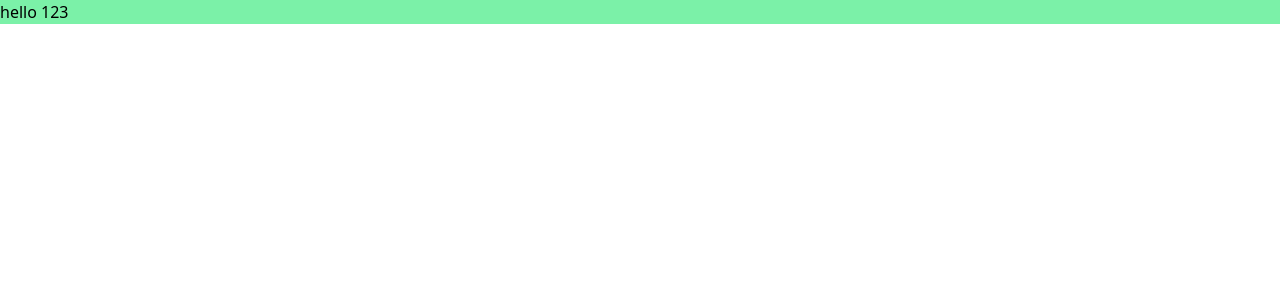
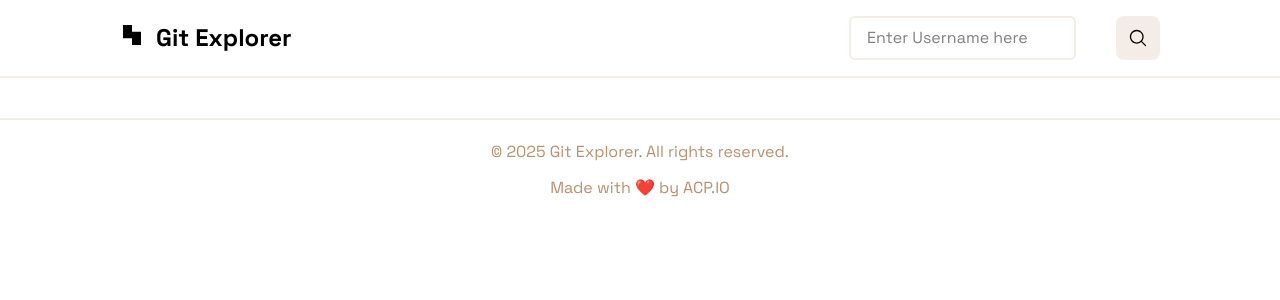
Before and after one commit to aradhyacp/github-profile-scraper, a React (Vite) app: page / in a window 1280 px wide. Shown: the top 300 px of the page. Built offline with nearby package versions, Linux system fonts and the light colour scheme.

Commit message:
added header and footer

```diff
--- a/src/App.jsx
+++ b/src/App.jsx
@@ -1,10 +1,15 @@
 import { useState } from 'react'
 import './App.css'
+import Header from './components/Header'
+import Footer from './components/Footer'
 
 function App() {
 
   return (
-    <div className="bg-green-300">hello 123</div>
+    <div className="">
+      <Header/>
+      <Footer/>
+    </div>
   )
 }
 
--- /dev/null
+++ b/src/components/Footer.jsx
@@ -0,0 +1,12 @@
+import React from 'react'
+
+const Footer = () => {
+  return (
+    <div className='flex border-t-2 border-[#f4ede7] mt-10 flex-col items-center w-full gap-3 text-[#b7906e]'>
+        <div className="mt-5">© 2025 Git Explorer. All rights reserved.</div>
+        <div className="">Made with ❤️ by ACP.IO</div>
+    </div>
+  )
+}
+
+export default Footer
--- /dev/null
+++ b/src/components/Header.jsx
@@ -0,0 +1,57 @@
+import React, { useState } from "react";
+
+const Header = () => {
+    const [userName,setUserName] = useState("")
+  const handleSubmit = (e) => {
+    e.preventDefault(e);
+    console.log("Search submitted:", userName);
+  };
+  return (
+    <div className="flex bg-white px-30 py-4 border-b-2 border-[#f4ede7] flex-row items-center justify-between">
+      <div className="flex gap-3">
+        <div className="size-6">
+          <svg
+            viewBox="0 0 48 48"
+            fill="none"
+            xmlns="http://www.w3.org/2000/svg"
+          >
+            <path
+              fillRule="evenodd"
+              clipRule="evenodd"
+              d="M24 4H6V17.3333V30.6667H24V44H42V30.6667V17.3333H24V4Z"
+              fill="currentColor"
+            ></path>
+          </svg>
+        </div>
+        <div className="text-2xl font-bold leading-tight">Git Explorer</div>
+      </div>
+      <form
+        onSubmit={handleSubmit}
+        className="flex items-center flex-row gap-10"
+      >
+        <input
+          type="text"
+          placeholder="Enter Username here"
+          value={userName}
+          onChange={(e)=>{
+            setUserName(e.target.value)
+          }}
+          className="px-4 py-2 rounded-md focus:outline-none border-2 border-[#f4ede7] focus:border-gray-400 focus:border-2"
+        />
+        <button className="bg-[#f4ede7] font-bold cursor-pointer rounded-lg p-3 hover:bg-[#f38524] hover:text-white">
+          <svg
+            xmlns="http://www.w3.org/2000/svg"
+            width="20px"
+            height="20px"
+            fill="currentColor"
+            viewBox="0 0 256 256"
+          >
+            <path d="M229.66,218.34l-50.07-50.06a88.11,88.11,0,1,0-11.31,11.31l50.06,50.07a8,8,0,0,0,11.32-11.32ZM40,112a72,72,0,1,1,72,72A72.08,72.08,0,0,1,40,112Z"></path>
+          </svg>
+        </button>
+      </form>
+    </div>
+  );
+};
+
+export default Header;
--- a/src/index.css
+++ b/src/index.css
@@ -1 +1,6 @@
+@import url('https://fonts.googleapis.com/css2?family=Space+Grotesk:wght@300..700&display=swap');
 @import "tailwindcss";
+
+body{
+    font-family: "Space Grotesk",system-ui, -apple-system, BlinkMacSystemFont, 'Segoe UI', Roboto, Oxygen, Ubuntu, Cantarell, 'Open Sans', 'Helvetica Neue', sans-serif;
+}
```
